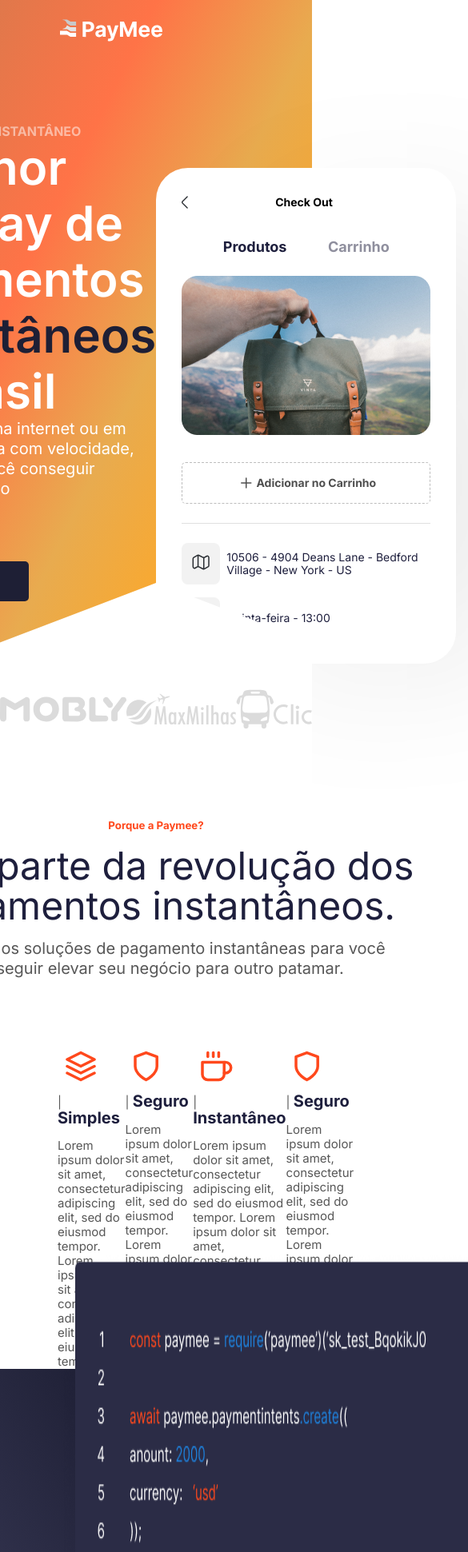
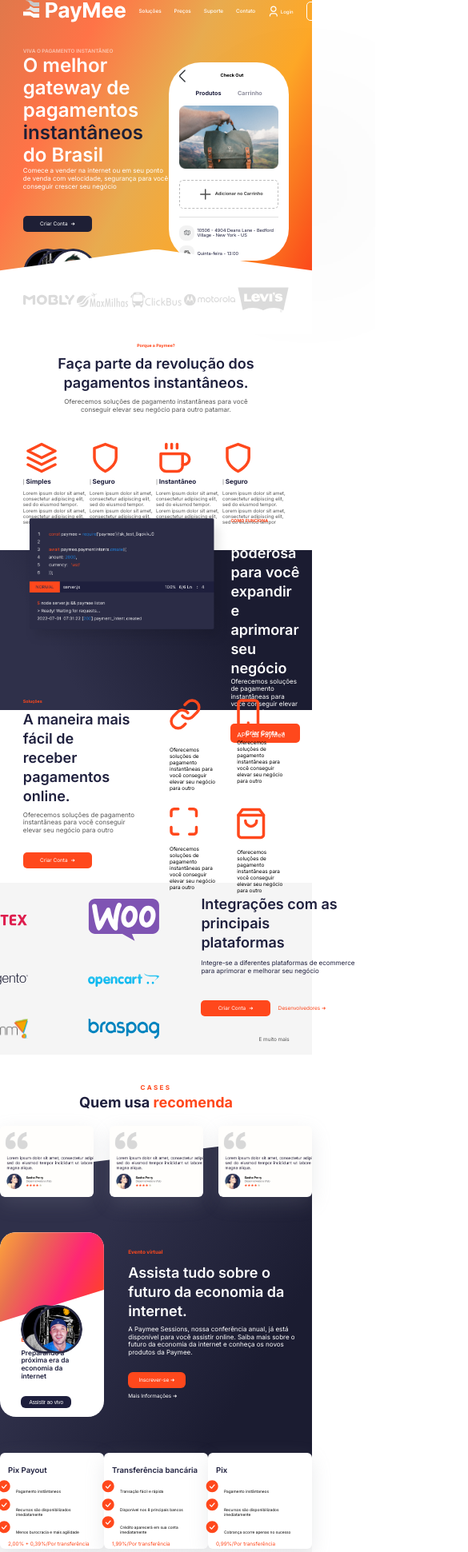
Before and after one commit to feehsantanajs/paymee, a React (Vite) app: page / in a window 390 px wide. Shown: the top 1941 px of the page at 80% size, 585 px wide, since content can reach past the window. Built offline with nearby package versions, Linux system fonts and the light colour scheme.

Commit message:
updated responsiveness

```diff
--- a/src/components/ButtonCreateAccount/index.tsx
+++ b/src/components/ButtonCreateAccount/index.tsx
@@ -1,4 +1,4 @@
-import RightArrow from '../../assets/right-icon.svg'
+
 import './styles.scss'
 
 interface ButtonCreateAccountProps{
@@ -11,6 +11,6 @@
   let color = type === "orange" ? "#FF481C" : "#1E1F35";
 
   return(
-    <a href="/create-account" className='button-create-account' style={{background:color}}> <span>Criar Conta</span> <img src={RightArrow} alt="login" /></a>
+    <a href="/create-account" className='button-create-account' style={{background:color}}> <span>Criar Conta</span> ➜</a>
   )
 }
--- a/src/components/HeaderMenu/styles.scss
+++ b/src/components/HeaderMenu/styles.scss
@@ -1,6 +1,6 @@
 header{
   margin:0 auto;
-  height:7.5rem;
+  height:7.2rem;
 
   max-width: 124.5rem;
   width:100%;
@@ -26,7 +26,7 @@
     &.home{
       display:flex;
       align-items: center;
-      gap:20rem;
+      gap:5%;
 
       ul{
         display:flex;
--- a/src/components/PaymentBlock/index.tsx
+++ b/src/components/PaymentBlock/index.tsx
@@ -1,8 +1,27 @@
 import './styles.scss'
-export function PaymentBlock(){
+
+interface PaymentBlockProps{
+  title:string;
+  info_one:string;
+  info_two:string;
+  info_three:string;
+  transfer_value:string;
+}
+export function PaymentBlock({title, info_one, info_two, info_three, transfer_value}:PaymentBlockProps){
   return (
     <div className='block-payment'>
-      <h1>Teste</h1>
+      <h1>{title}</h1>
+      <ul>
+        <li>{info_one}</li>
+        <li>{info_two}</li>
+        <li>{info_three}</li>
+      </ul>
+
+      <div className='rest-block'>
+        <span>{transfer_value}</span>
+
+        <a href="#">Saber mais</a>
+      </div>
     </div>
 
   )
--- a/src/components/PaymentBlock/styles.scss
+++ b/src/components/PaymentBlock/styles.scss
@@ -3,5 +3,47 @@
   background-color: white;
   box-shadow: rgba(149, 157, 165, 0.2) 0px 8px 24px;
   border-radius: 6px;
-  width:40rem;
+  max-width:40rem;
+  width:100%;
+
+  padding:2.5rem 2.5rem;
+
+  h1{
+    font-size: 2.4rem;
+    font-weight: 600;
+  }
+
+  ul{
+    padding-left:2.5rem;
+    display: flex;
+    flex-direction: column;
+    gap:1.3rem;
+    li{
+      list-style-image: url(../../assets/icons/yes-orange.svg);
+      font-size: 1.2rem;
+    }
+  }
+  .rest-block{
+    margin:2rem 0;
+    span{
+
+      display:block;
+      color:var(--orange-500)
+    }
+
+    a{
+      display:block;
+      color:white;
+      text-decoration: none;
+      background-color: var(--blue-500);
+
+      border-radius: 6px;
+      padding: 1rem 2rem;
+      font-size: 1.2rem;
+      text-align: center;
+      max-width: 11.3rem;
+      margin-top:2rem;
+    }
+  }
+
 }
--- a/src/components/RecommendationBlock/index.tsx
+++ b/src/components/RecommendationBlock/index.tsx
@@ -2,7 +2,7 @@
 export function RecommendationBlock(){
   return (
     <div className='recommendation-container'>
-      <h1>Teste</h1>
+
     </div>
 
   )
--- a/src/components/RecommendationBlock/styles.scss
+++ b/src/components/RecommendationBlock/styles.scss
@@ -2,7 +2,9 @@
   height:22.4rem;
   max-width: 44.4rem;
   width: 100%;
-  background-color: var(--gray-200);
+  background-image: url('../../assets/rec.png');
+  background-repeat: no-repeat;
+  background-size: cover;
   box-shadow: rgba(149, 157, 165, 0.2) 0px 8px 24px;
   border-radius: 6px;
 }
--- a/src/components/Smartphone/index.tsx
+++ b/src/components/Smartphone/index.tsx
@@ -20,7 +20,7 @@
         </ul>
      </div>
     <div className='main-content'>
-      <img src={ImageCell} alt="Image Cell" />
+      <img src={ImageCell} alt="Image Cell" id="screen-cell" />
 
       <div className='add-cart'>
         <img src={Add} alt="" />
@@ -30,12 +30,12 @@
       <div className='delivery-smartphone'>
 
         <div className='point-info'>
-          <div className='block address'><img src={Map} alt="" /></div>
+          <div className='block address'><img src={Map} alt="Icone" /></div>
           <span>10506 - 4904 Deans Lane - Bedford Village	- New York - US</span>
         </div>
 
         <div className='point-info'>
-          <div className='block date'><img src={TruckTime} alt="" /></div>
+          <div className='block date'><img src={TruckTime} alt="Icone" /></div>
           <span>Quinta-feira - 13:00</span>
         </div>
 
--- a/src/components/Smartphone/styles.scss
+++ b/src/components/Smartphone/styles.scss
@@ -1,7 +1,7 @@
 #cell {
   height: 62rem;
   width: 37.5rem;
-  padding:0 3.2rem;
+  padding: 0 3.2rem;
 
   background-color: white;
 
@@ -15,6 +15,7 @@
     align-items: center;
 
     width: 100%;
+
     span {
       margin-left: 35%;
       font-weight: 700;
@@ -49,23 +50,29 @@
       }
     }
   }
-  .main-content{
+
+  .main-content {
     margin-top: 2.4rem;
     width: 100%;
 
-    .add-cart{
+    img#screen-cell {
+      max-width: 31rem;
+      width: 100%;
+    }
+
+    .add-cart {
       border: 1px dashed #BDBDBD;
 
-      padding:1.3rem 0;
-      margin-top:3rem;
+      padding: 1.3rem 0;
+      margin-top: 3rem;
 
-      display:flex;
+      display: flex;
       justify-content: center;
       align-items: center;
       font-weight: 700;
       font-size: 1.4rem;
       line-height: 170%;
-      color:#4F4F4F;
+      color: #4F4F4F;
 
       border-radius: 5px;
       -webkit-border-radius: 5px;
@@ -75,35 +82,46 @@
 
     }
 
-    .delivery-smartphone{
-      border-top:1px solid #E0E0E0;
-      margin-top:2.4rem;
+    .delivery-smartphone {
+      border-top: 1px solid #E0E0E0;
+      margin-top: 2.4rem;
       padding-top: 2.4rem;
 
-      display:flex;
+      display: flex;
       flex-direction: column;
-      gap:1.6rem;
-      .point-info{
-        display:flex;
+      gap: 1.6rem;
+
+      .point-info {
+        display: flex;
         align-items: center;
-        gap:0.8rem;
+        gap: 0.8rem;
 
-        .block{
-          background-color:#F2F2F2;
-          padding:1.2rem;
-
+        .block {
+          background-color: #F2F2F2;
+          max-width: 4.8rem;
+          width: 100%;
+          height:4.8rem;
           border-radius: 8px;
           -webkit-border-radius: 8px;
           -moz-border-radius: 8px;
           -ms-border-radius: 8px;
           -o-border-radius: 8px;
-}
 
-        span{
+          display:flex;
+          align-items: center;
+          justify-content: center;
+
+          img{
+            max-width: 2rem;
+            width:100%;
+          }
+        }
+
+        span {
           font-weight: 400;
           font-size: 1.4rem;
           line-height: 115%;
-          color:#1E1F3D;
+          color: #1E1F3D;
         }
       }
     }
--- a/src/pages/Home/index.tsx
+++ b/src/pages/Home/index.tsx
@@ -47,11 +47,12 @@
 export function Home() {
 
   return (
-    <div id='container'>
-
-      <div id="background-top">
+    <div id='container-home'>
+      <div id="header-block">
+        <div className="container-sup">
+          <div className="content-base">
+            <HeaderMenu />
             <div className='content-top'>
-          <HeaderMenu />
               <div id="top-header">
                 <div className='base-title'>
                   <div className='title-highlight'>
@@ -81,15 +82,19 @@
               </div>
             </div>
           </div>
+        </div>
+
+      </div>
+
       <main>
         <div id='down-part'>
-          <div className='stamp-container'>
-            <div className='content-stamp-img'>
-              <img src={Mobbly} alt="" />
-              <img src={Maxmi} alt="" />
-              <img src={ClickBus} alt="" />
-              <img src={Moto} alt="" />
-              <img src={Levis} alt="" />
+          <div className='container-sup'>
+            <div className='content-base'>
+              <img src={Mobbly} alt="Mobbly" />
+              <img src={Maxmi} alt="Maxmi" />
+              <img src={ClickBus} alt="Click Bus" />
+              <img src={Moto} alt="Moto" />
+              <img src={Levis} alt="Levis" />
             </div>
 
           </div>
@@ -97,7 +102,7 @@
             <div className='content-about-paymee'>
               <div className='description-about'>
                 <h5>Porque a Paymee?</h5>
-                <p>Faça parte da revolução dos pagamentos instantâneos.</p>
+                <h1>Faça parte da revolução dos pagamentos instantâneos.</h1>
                 <span>
                   Oferecemos soluções de pagamento instantâneas para você<br />
                   conseguir elevar seu negócio para outro patamar.
@@ -161,7 +166,7 @@
           </div>
           <div id="how-it-works">
             <div className='content'>
-              <img src={CodeImg} alt="imagem do codigo" />
+              <img src={CodeImg} alt="imagem do codigo" id="code-image"/>
               <div className='description-how-it-works'>
                 <h5>COMO FUNCIONA</h5>
                 <h1>
@@ -224,6 +229,7 @@
 
           </div>
 
+
           <div id="integrations-apps">
             <div className="content-integrations-apps">
               <div className="brands">
@@ -242,7 +248,7 @@
                 </p>
                 <div className='interations'>
                   <ButtonCreateAccount type='orange' />
-                  <span>Desenvolvedores ➜</span>
+                  <span className='dev'>Desenvolvedores ➜</span>
                 </div>
 
                 <span className='whatplus'>E muito mais</span>
@@ -297,14 +303,33 @@
 
               <div className='container-type-payment'>
                 <div className='content-type-payment'>
-                  <PaymentBlock />
-                  <PaymentBlock />
-                  <PaymentBlock />
+                  <PaymentBlock
+                    title='Pix Payout'
+                    info_one='Pagamento instântaneos'
+                    info_two='Recursos são disponibilizados imediatamente'
+                    info_three='Menos burocracia e mais agilidade'
+                    transfer_value='2,00% + 0,39%/Por transferência '
+                  />
+                  <PaymentBlock
+                    title='Transferência bancária'
+                    info_one='Transação fácil e rápida'
+                    info_two='Disponível nos 8 principais bancos'
+                    info_three='Crédito aparecerá em sua conta imediatamente'
+                    transfer_value='1,99%/Por transferência '
+                  />
+                  <PaymentBlock
+                    title='Pix'
+                    info_one='Pagamento instântaneos'
+                    info_two='Recursos são disponibilizados imediatamente'
+                    info_three='Cobrança ocorre apenas no sucesso'
+                    transfer_value='0,99%/Por transferência '
+                  />
+
                 </div>
               </div>
               <div className='info-plus'>
                 <div className='first-part'>
-                  <ButtonCreateAccount type='blue'/>
+                  <ButtonCreateAccount type='blue' />
                   <span>Desenvolvedores ➜</span>
                 </div>
                 <div className='second-part'>
--- a/src/pages/Home/styles.scss
+++ b/src/pages/Home/styles.scss
@@ -1,11 +1,15 @@
-#container {
-  #background-top {
+#container-home {
+  #header-block{
+    .container-sup{
+      &:nth-child(1){
+        background: linear-gradient(116.22deg, #E0784B 0%, #FF7347 22.47%, #E8AB4F 46.94%, #FEA827 69.91%, #FE471B 95.88%);
+        background-size: cover;
+        width:100%;
+        height: 97.9rem;
+      }
+      .content-base{
+        .content-top {
 
-    height: 97.9rem;
-    background: linear-gradient(116.22deg, #E0784B 0%, #FF7347 22.47%, #E8AB4F 46.94%, #FEA827 69.91%, #FE471B 95.88%);
-
-    .content-top {
-      padding: 0 7.5rem;
           display: flex;
           align-items: center;
 
@@ -18,7 +22,7 @@
             justify-content: center;
             align-items: center;
 
-        max-width: 124.5rem;
+
             margin-top: 8rem;
 
             .base-title {
@@ -64,6 +68,7 @@
 
                 align-items: center;
                 gap: 15rem;
+
                 height: 7.8rem;
 
                 font-weight: 700;
@@ -72,9 +77,19 @@
 
                 color: white;
 
+
                 .ellipses {
                   img {
                     top: -3.2rem;
+                  }
+                }
+                @media (max-width: 978px){
+                  gap: 18rem;
+
+                  .ellipses {
+                    img {
+                      top: -4rem;
+                    }
                   }
                 }
 
@@ -91,6 +106,10 @@
           }
         }
       }
+    }
+  }
+
+
 
   main {
     position: relative;
@@ -99,14 +118,16 @@
     #down-part {
       position: absolute;
       width: 100%;
-      top: -25rem;
+      top: -24rem;
 
-      .stamp-container {
+      @media (max-width:992px){
+        top: -20rem;
+      }
+      .container-sup {
+
         width: 100%;
-
-
         height: 26.65rem;
-        clip-path: polygon(50% 0, 100% 28%, 100% 100%, 0 100%, 0 28%);
+        clip-path: polygon(50% 0, 100% 25%, 100% 100%, 0 100%, 0 25%);
 
         background-color: white;
 
@@ -114,16 +135,14 @@
         align-items: center;
         justify-content: center;
 
-        .content-stamp-img {
-
-          max-width: 124.5rem;
-          width: 100%;
-
+        .content-base {
           display: flex;
           justify-content: space-between;
 
           img {
             margin-top: 5rem;
+            max-width:16rem;
+            width:100%;
           }
         }
 
@@ -176,7 +195,7 @@
           }
 
           .info-relevant-blocks {
-            margin-top: 8rem;
+            margin: 8rem 0;
             width: 100%;
             display: flex;
             justify-content: space-between;
@@ -233,12 +252,22 @@
           display: flex;
           justify-content: space-between;
 
+          img#code-image{
+            max-width: 64.9rem;
+            width:100%;
+            height:100%;
+
+          }
+
           .description-how-it-works {
             margin-top: 1rem;
             display: flex;
             flex-direction: column;
-            gap: 2.2rem;
+            gap: 5%;
 
+            h1{
+              color:white;
+            }
             span {
               font-weight: 700;
               font-size: 1.8rem;
@@ -315,6 +344,11 @@
             justify-content: space-between;
             flex-wrap: wrap;
             gap:6rem;
+
+            img{
+              max-width: 22.3rem;
+              width:100%;
+            }
           }
 
           .description.about-integrations{
@@ -331,7 +365,7 @@
               align-items: center;
               gap:2.5rem;
 
-              span:last-child{
+              span.dev{
                 color:var(--orange-500)
               }
             }
@@ -390,6 +424,7 @@
               margin-top:4.6rem;
               display:flex;
               justify-content: space-between;
+              gap:5%;
 
             }
           }
@@ -473,6 +508,7 @@
                 }
                 h1{
                   margin-top:2.2rem;
+                  color:white;
                 }
                 p{
                   margin:1.6rem 0 6.4rem 0;;
@@ -586,7 +622,7 @@
           padding: 4.8rem 0;
           .questions-support{
             h1{
-
+              color:white;
             }
             p{
               margin: 2.3rem 0 3.5rem 0;
--- a/src/styles/global.scss
+++ b/src/styles/global.scss
@@ -22,16 +22,36 @@
 body{
   font-family: 'Inter', sans-serif;
   font-size: 1.6rem;
+
+  .container-sup{
+    padding: 0 7.2rem;
+    .content-base{
+        width:100%;
+        max-width: 124.5rem;
+        margin:0 auto;
+    }
+  }
+}
+@media screen and (min-width: 998px) and (max-width: 1245px) {
+  :root {
+    font-size: 46.87%;
+  }
+
+}
+@media screen and (min-width:425px ) and (max-width: 998px) {
+  :root {
+    font-size: 31.25%;
+  }
+
 }
 
-.container-sup{
-  padding: 0 7.2rem;
-  .content-base{
-      width:100%;
-      max-width: 124.5rem;
-      margin:0 auto;
+@media screen and (max-width: 425px) {
+  :root {
+    font-size:25%;
   }
+
 }
+
 
 button{
   cursor: pointer;
@@ -86,11 +106,9 @@
     position: absolute;
 
     border-radius: 100%;
-
     &:last-child {
       left: 8rem;
     }
-
     &:nth-child(2) {
       left: 4rem;
     }
```
Also changed, not shown: src/assets/icons/yes-orange.svg (added), src/assets/rec.png (added). Lines whose indentation alone changed are shown as unchanged.
